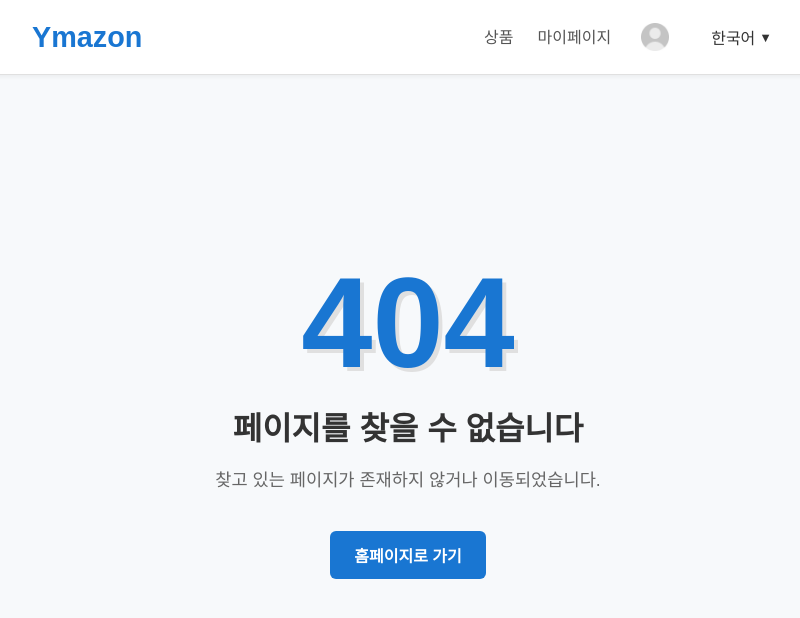
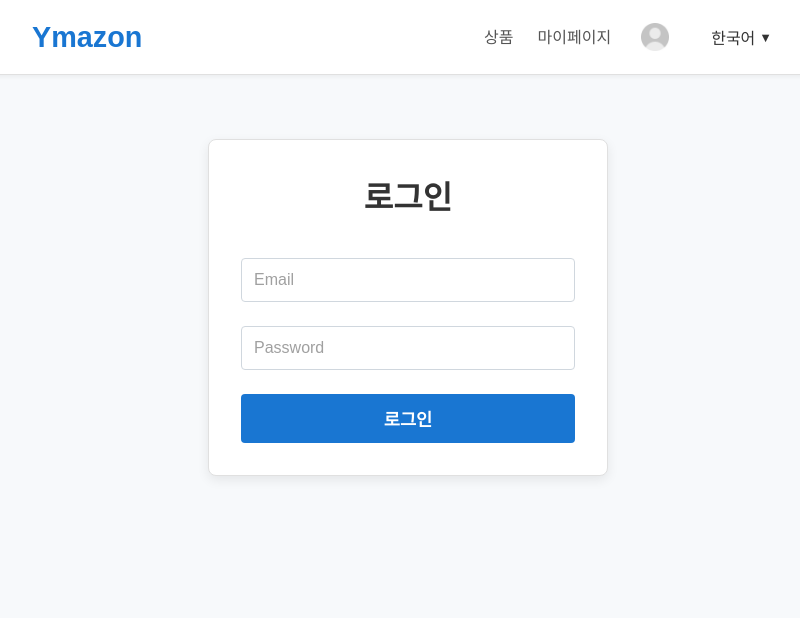
Before and after one commit to yy1581/shopping-frontend-next, a Next.js app: page /login in a window 1280 px wide. Before the commit this address had no page. Shown: the top 618 px of the page, without its empty margins (232-1032 px from the left). Built offline with nearby package versions, Linux system fonts and the light colour scheme.

Commit message:
로그인 페이지 추가

```diff
--- /dev/null
+++ b/app/login/LoginPage.module.css
@@ -0,0 +1,71 @@
+.container {
+  display: flex;
+  flex-direction: column;
+  align-items: center;
+  justify-content: center;
+  padding: 40px 20px;
+}
+
+.form {
+  width: 100%;
+  max-width: 400px;
+  padding: 2rem;
+  background-color: #ffffff;
+  border: 1px solid #e0e0e0;
+  border-radius: 8px;
+  box-shadow: 0 4px 12px rgba(0, 0, 0, 0.08);
+  display: flex;
+  flex-direction: column;
+  gap: 1.5rem;
+}
+
+.title {
+  margin: 0 0 1rem;
+  font-size: 2rem;
+  text-align: center;
+  color: #333333;
+}
+
+.input {
+  width: 100%;
+  padding: 0.75rem;
+  font-size: 1rem;
+  border: 1px solid #d0d7de;
+  border-radius: 4px;
+  box-sizing: border-box;
+  transition: border-color 0.15s ease-in-out, box-shadow 0.15s ease-in-out;
+  color: #333333;
+  background-color: #fff;
+}
+
+.input::placeholder {
+  color: #a0a0a0;
+}
+
+.input:focus {
+  outline: 0;
+  border-color: #1976d2;
+  box-shadow: 0 0 0 0.2rem rgba(25, 118, 210, 0.25);
+}
+
+.button {
+  background-color: #1976d2;
+  color: white;
+  padding: 0.75rem 1.5rem;
+  border: none;
+  border-radius: 4px;
+  font-size: 1.1rem;
+  font-weight: 600;
+  cursor: pointer;
+  transition: background-color 0.2s;
+  width: 100%;
+}
+
+.button:hover {
+  background-color: #1565c0;
+}
+
+.button:disabled {
+  background-color: #e0e0e0;
+  cursor: not-allowed;
+}
--- /dev/null
+++ b/app/login/page.jsx
@@ -0,0 +1,48 @@
+"use client";
+
+import { useState } from "react";
+import styles from "./LoginPage.module.css";
+
+export default function LoginPage() {
+  const [values, setValues] = useState({ email: "", password: "" });
+
+  const handleChange = (e) => {
+    const { name, value } = e.target;
+
+    setValues({ ...values, [name]: value });
+  };
+
+  async function handleSubmit(e) {
+    e.preventDefault();
+    const { email, password } = values;
+    // 백엔드에 로그인 요청을 보냅니다.
+    // 성공하면 '/mypage'로 리다이렉트합니다.
+  }
+
+  return (
+    <div className={styles.container}>
+      <form className={styles.form} onSubmit={handleSubmit}>
+        <h1 className={styles.title}>로그인</h1>
+        <input
+          type="email"
+          name="email"
+          value={values.email}
+          onChange={handleChange}
+          placeholder="Email"
+          className={styles.input}
+        />
+        <input
+          type="password"
+          name="password"
+          value={values.password}
+          onChange={handleChange}
+          placeholder="Password"
+          className={styles.input}
+        />
+        <button className={styles.button} type="submit">
+          로그인
+        </button>
+      </form>
+    </div>
+  );
+}
--- a/components/Header.jsx
+++ b/components/Header.jsx
@@ -27,12 +27,12 @@ function Header() {
             {t("products")}
           </Link>
           <Link
-            href="/wishlist"
+            href="/mypage"
             className={`${styles.headerNavLink} ${
-              pathname === "/wishlist" ? styles.active : ""
+              pathname === "/mypage" ? styles.active : ""
             }`}
           >
-            {t("my wishlist")}
+            {t("my page")}
           </Link>
           <UserMenu />
           <LocaleSelector />
--- a/components/UserMenu.jsx
+++ b/components/UserMenu.jsx
@@ -37,7 +37,10 @@ function UserMenu() {
       </button>
       <ul className={`${styles.popup} ${isOpen ? styles.open : ""}`}>
         <li>
-          <Link href="/wishlist">위시리스트</Link>
+          <Link href="/mypage">마이페이지</Link>
+        </li>
+        <li>
+          <Link href="/cart">장바구니</Link>
         </li>
         <li>
           <Link href="/signup">회원가입</Link>
--- a/lib/locale/ko.json
+++ b/lib/locale/ko.json
@@ -40,5 +40,7 @@
   "product description placeholder": "상품 설명을 입력하세요",
   "product price placeholder": "가격을 입력하세요",
   "product stock placeholder": "재고 수량을 입력하세요",
-  "edit product": "상품 수정"
+  "edit product": "상품 수정",
+  "my page": "마이페이지",
+  "my cart": "장바구니"
 }
```
Also changed, not shown: app/mypage/page.jsx (renamed from app/wishlist/page.jsx, +7 -0 lines), app/mypage/WishListPage.css (renamed from app/wishlist/WishListPage.css), 1 other file (tests, documents, lock files or other folders).
